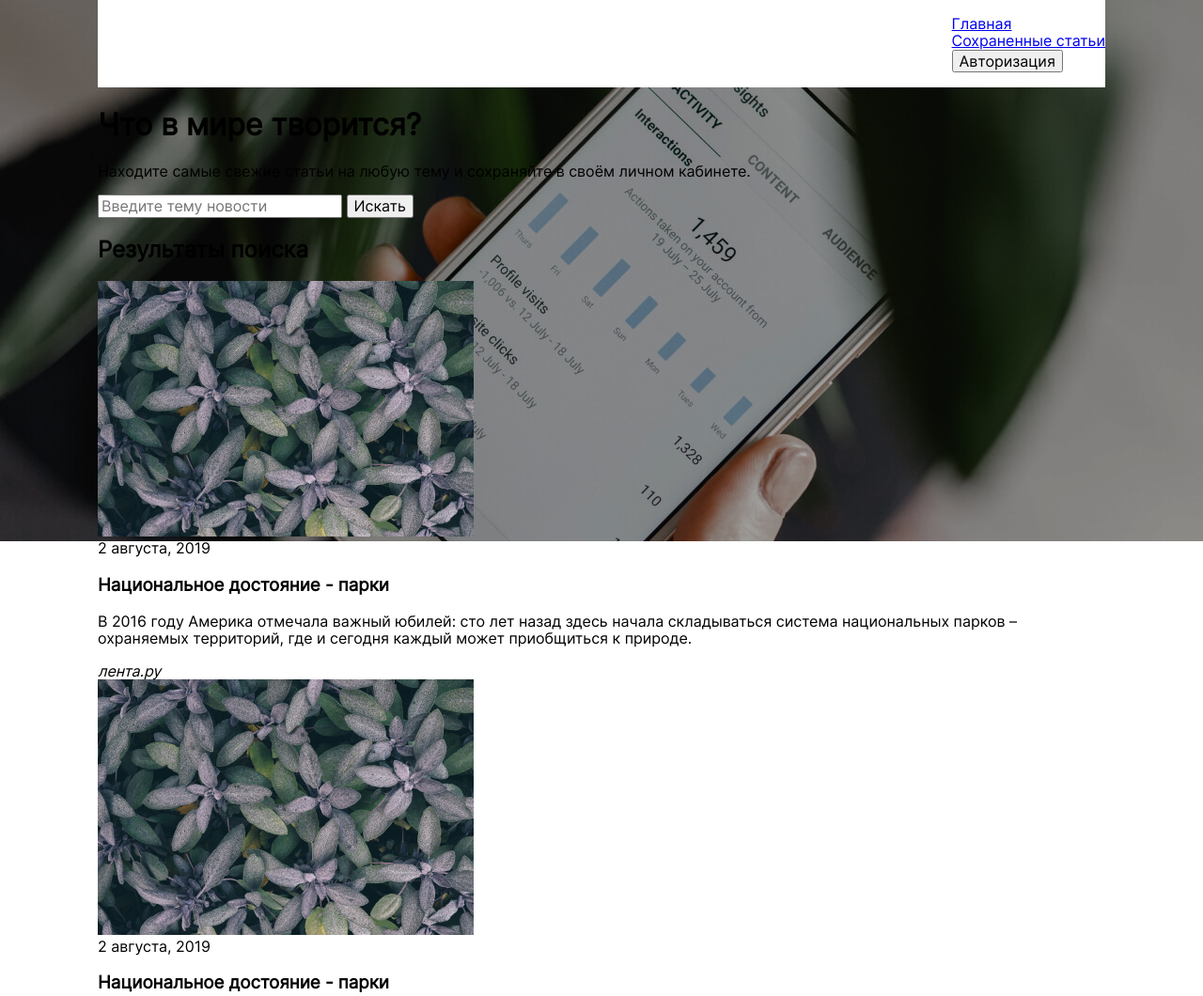
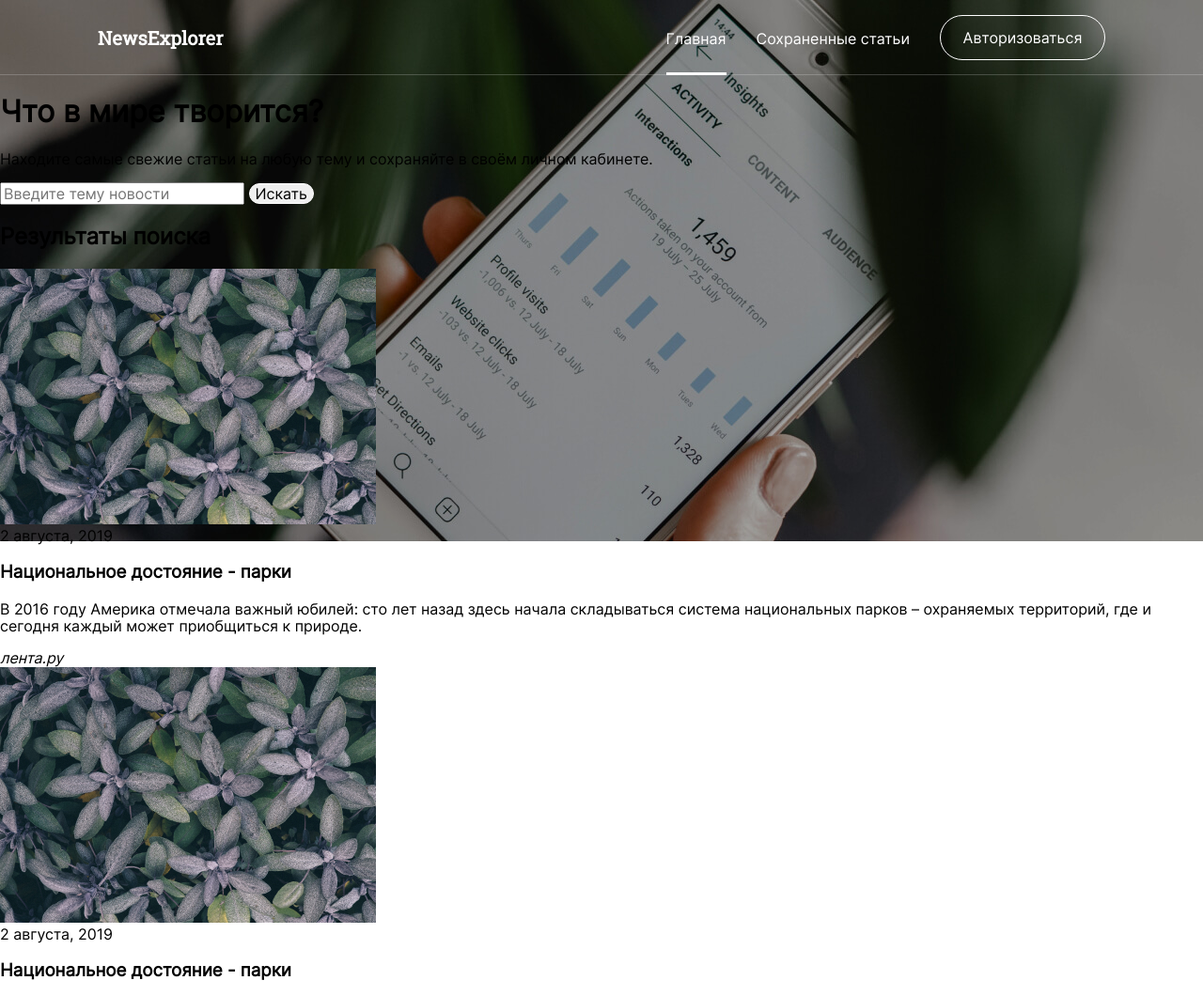
Before and after one commit to vitekv384/news-explorer-frontend, a website built with webpack: page src/pages/index.html in a window 1280 px wide. Shown: the top 1060 px of the page at 94% size. Built offline with nearby package versions, Linux system fonts and the light colour scheme.

Commit message:
add header 1440 dark

```diff
--- a/package.json
+++ b/package.json
@@ -27,6 +27,9 @@
     "cross-env": "^7.0.2",
     "css-loader": "^4.3.0",
     "cssnano": "^4.1.10",
+    "eslint": "^7.14.0",
+    "eslint-config-airbnb-base": "^14.2.1",
+    "eslint-plugin-import": "^2.22.1",
     "file-loader": "^6.1.0",
     "gh-pages": "^3.1.0",
     "html-webpack-plugin": "^4.5.0",
--- a/src/blocks/body/body.css
+++ b/src/blocks/body/body.css
@@ -0,0 +1,10 @@
+body {
+  background-color: #fff;
+  position: relative;
+  min-height: 100vh;
+  display: flex;
+  flex-direction: column;
+  font-family: 'Inter', Arial, Helvetica, sans-serif;
+  max-width: 1440px;
+  margin: 0 auto 0;
+};
--- a/src/blocks/button/button.css
+++ b/src/blocks/button/button.css
@@ -0,0 +1,6 @@
+.button{
+  border: solid 1px;
+  border: 1px solid #FFFFFF;
+box-sizing: border-box;
+border-radius: 100px;
+}
--- a/src/blocks/header/__logo-link/header__logo-link.css
+++ b/src/blocks/header/__logo/header__logo.css
@@ -1,8 +1,7 @@
-.header__logo-link{
+.header__logo{
   font-weight: 700;
   font-family: Roboto Slab;
   font-size: 20px;
   line-height: 24px;
-  text-decoration: none;
   color: inherit;
 }
--- a/src/blocks/header/__nav/header__nav.css
+++ b/src/blocks/header/__nav/header__nav.css
@@ -0,0 +1,3 @@
+.header__nav{
+
+}
--- a/src/blocks/header/_theme_light/header_theme_light.css
+++ b/src/blocks/header/_theme_light/header_theme_light.css
@@ -1,3 +1,4 @@
 .header_theme_light{
   background-color: #fff;
+  box-shadow: inset 0px -1px 0px #D1D2D6;
 }
--- a/src/blocks/header/header.css
+++ b/src/blocks/header/header.css
@@ -1,4 +1,4 @@
-@import url(../header/__logo-link/header__logo-link.css);
+@import url(../header/__logo/header__logo.css);
 @import url(../header/__nav/header__nav.css);
 @import url(../header/_theme_light/header_theme_light.css);
 
@@ -8,4 +8,7 @@
   min-height: 80px ;
   align-items: center;
   color:#fff;
+  padding: 0 104px 0;
+  box-shadow: inset 0px -1px 0px rgba(255, 255, 255, 0.2);
+
 }
--- a/src/blocks/link/link.css
+++ b/src/blocks/link/link.css
@@ -0,0 +1,4 @@
+.link{
+  text-decoration: none;
+  color: #fff;
+}
--- /dev/null
+++ b/src/blocks/nav/__button/nav__button.css
@@ -0,0 +1,8 @@
+.nav__button{
+  height: fit-content;
+  margin: auto;
+  background: none;
+  width: 176px;
+  height: 48px;
+  color: #fff;
+}
--- /dev/null
+++ b/src/blocks/nav/__item/nav__item.css
@@ -0,0 +1,6 @@
+.nav__item{
+  margin: auto 32px auto 0
+}
+.nav__item:last-child{
+  margin-right: 0px;
+}
--- /dev/null
+++ b/src/blocks/nav/__link/_active/nav__link_active.css
@@ -0,0 +1,3 @@
+.nav__link_active{
+  border-bottom: solid 3px #fff;
+}
--- /dev/null
+++ b/src/blocks/nav/__link/nav__link.css
@@ -0,0 +1,6 @@
+@import url(../__link/_active/nav__link_active.css);
+
+.nav__link{
+  vertical-align: middle;
+  padding-bottom: 26px;
+}
--- /dev/null
+++ b/src/blocks/nav/__list/nav__list.css
@@ -0,0 +1,6 @@
+.nav__list{
+  display: flex;
+  list-style-type: none;
+  margin: 0;
+  padding: 0;
+}
--- /dev/null
+++ b/src/blocks/nav/nav.css
@@ -0,0 +1,4 @@
+@import url(../nav/__list/nav__list.css);
+@import url(../nav/__link/nav__link.css);
+@import url(../nav/__item/nav__item.css);
+@import url(../nav/__button/nav__button.css);
--- a/src/blocks/root/root.css
+++ b/src/blocks/root/root.css
@@ -1,5 +1,4 @@
 .root{
   background-image: url(../../images/header.jpg);
   background-repeat: no-repeat;
-  padding: 0 104px 0;
 }
--- a/src/css/index.css
+++ b/src/css/index.css
@@ -1,15 +1,8 @@
 @import url(../vendor/normalize.css);
 @import url(../vendor/fonts.css);
+@import url(../blocks/body/body.css);
 @import url(../blocks/root/root.css);
 @import url(../blocks/header/header.css);
-
-
-body {
-  background-color: #fff;
-  position: relative;
-  min-height: 100vh;
-  display: flex;
-  flex-direction: column;
-  font-family: 'Inter', Arial, Helvetica, sans-serif;
-  max-width: 1440 px;
-};
+@import url(../blocks/link/link.css);
+@import url(../blocks/nav/nav.css);
+@import url(../blocks/button/button.css);
--- a/src/pages/index.html
+++ b/src/pages/index.html
@@ -9,8 +9,8 @@
 </head>
 <body>
     <div class="root">
-      <header class=" header header_theme_light link link_theme_light">
-        <a href="index.html" class="header__logo-link">NewsExplorer</a>
+      <header class=" header ">
+        <a href="index.html" class="header__logo link link_theme_light">NewsExplorer</a>
         <nav class="header__nav nav">
           <ul class="nav__list">
             <li class="nav__item">
@@ -20,7 +20,7 @@
               <a href="articles.html" class="nav__link link link_theme_light">Сохраненные статьи</a>
             </li>
             <li class="nav__item">
-              <button class="nav__button button button_logout">Авторизация</button>
+              <button class="nav__button button button_logout">Авторизоваться</button>
             </li>
           </ul>
         </nav>
```
Also changed, not shown: src/images/почта.png (added), 1 other file.
